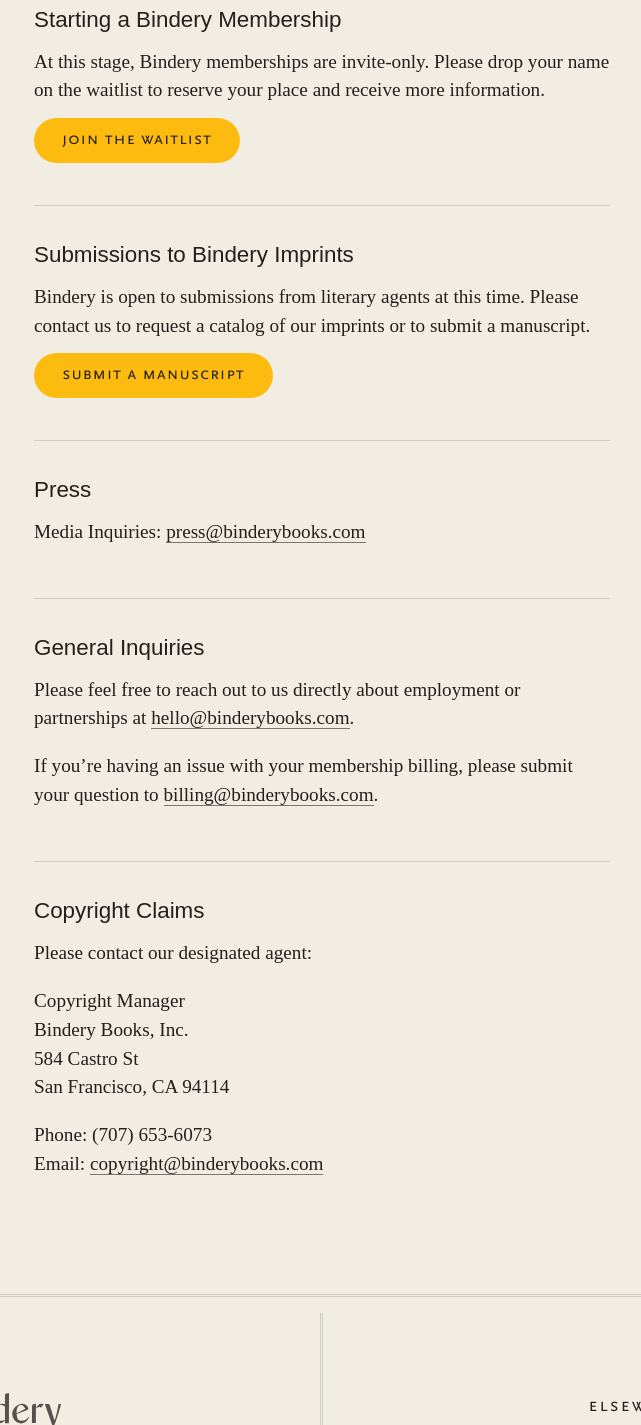
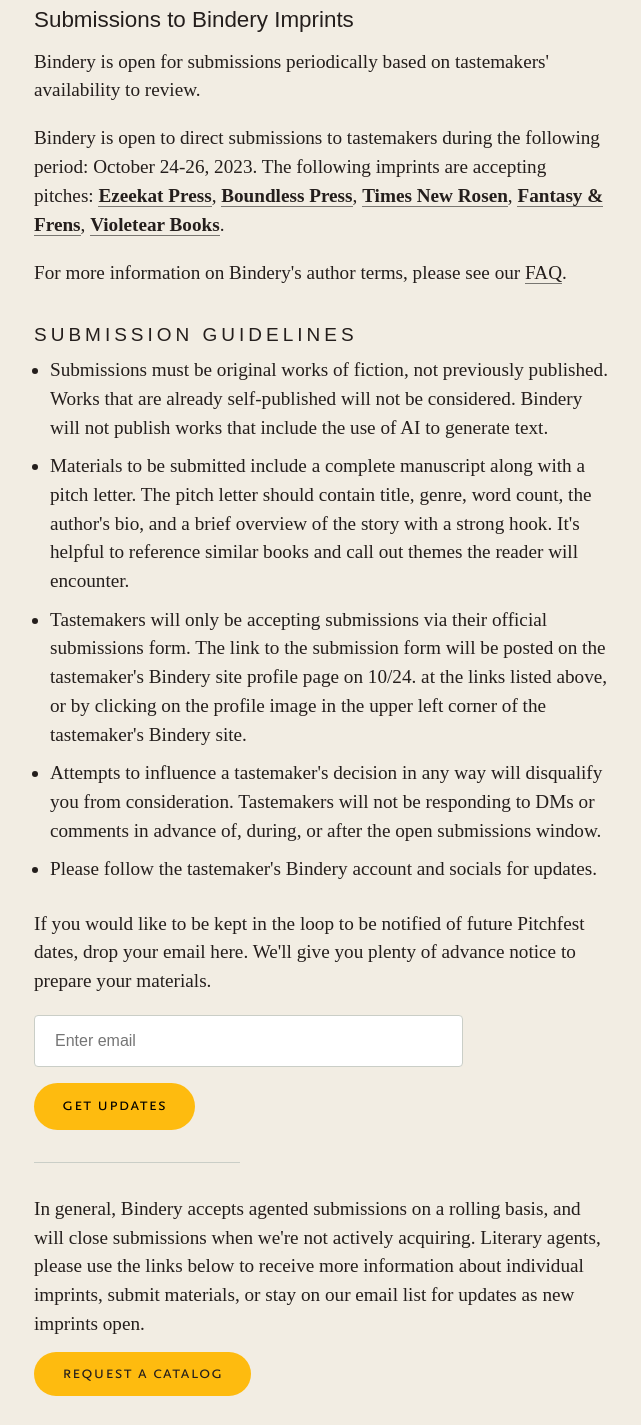
Before and after one commit to BinderyBooks/binderybooks.github.io, a website: page contact/index.html in a window 1280 px wide. Shown: the part 480-1905 px from the top of the page, without its empty margins (318-959 px from the left). Drawn offline with Linux system fonts and the light colour scheme; files whose address does not match are found by name; a web font is replaced by a local one.

Commit message:
Add contact page.

```diff
--- a/contact/index.html
+++ b/contact/index.html
@@ -7,7 +7,7 @@
   <meta name="viewport" content="width=device-width, initial-scale=1">
 
   <meta property=”og:title” content="Bindery Books">
-<meta property=”og:description” content="Bindery is a membership platform that lets book tastemakers become publishers. Together, we’re building a more diverse, equitable, and independent world of books.">
+<meta property=”og:description” content="Bindery is a membership platform that lets book tastemakers become publishers. Together, we're building a more diverse, equitable, and independent world of books.">
 <meta property=”og:type” content="Website">
 <meta property=”og:image” content="https://binderybooks.com/img/affiliate-phone.png">
 <meta property=”og:url” content="https://binderybooks.com">
@@ -32,6 +32,22 @@
 </head>
 
 <body>
+
+  <script>
+    async function subscribe(event) {
+      event.preventDefault();
+      event.target.disabled = true;
+      const successMessage = document.querySelector('.email-success');
+      successMessage.style.display = 'none';
+
+      const email = encodeURIComponent(event.target.form[0].value);
+      const response = await fetch(`https://global.binderybooks.ngrok.dev/api/v2/public/email/${email}`, { method: 'POST' });
+      console.log('response', response);
+      event.target.disabled = false;
+
+      successMessage.style.display = 'block';
+    }
+  </script>
 
 <div class="wrapper">
 <div class="container">
@@ -64,15 +80,46 @@
 
     <section class="contact">
       <article>
+        <h3>Submissions to Bindery Imprints</h3>
+        <p>Bindery is open for submissions periodically based on tastemakers' availability to review.</p>
+        <p>Bindery is open to direct submissions to tastemakers during the following period: October 24-26, 2023. The following imprints are accepting pitches:
+          <a class="inline-link" href="https://ezeekat.binderybooks.com/about">Ezeekat Press</a>,
+          <a class="inline-link" href="https://boundless.binderybooks.com/about">Boundless Press</a>,
+          <a class="inline-link" href="https://timesnewrosen.binderybooks.com/about">Times New Rosen</a>,
+          <a class="inline-link" href="https://fantasyandfrens.binderybooks.com/about">Fantasy & Frens</a>,
+          <a class="inline-link" href="https://violetear.binderybooks.com/about">Violetear Books</a>.
+        </p>
+        <p>For more information on Bindery's author terms, please see our <a href="/faq">FAQ</a>.</p>
+        <h4>Submission Guidelines</h4>
+        <ul>
+          <li>Submissions must be original works of fiction, not previously published. Works that are already self-published will not be considered. Bindery will not publish works that include the use of AI to generate text.</li>
+          <li>Materials to be submitted include a complete manuscript along with a pitch letter. The pitch letter should contain title, genre, word count, the author's bio, and a brief overview of the story with a strong hook. It's helpful to reference similar books and call out themes the reader will encounter.</li>
+          <li>Tastemakers will only be accepting submissions via their official submissions form. The link to the submission form will be posted on the tastemaker's Bindery site profile page on 10/24. at the links listed above, or by clicking on the profile image in the upper left corner of the tastemaker's Bindery site.</li>
+          <li>Attempts to influence a tastemaker's decision in any way will disqualify you from consideration. Tastemakers will not be responding to DMs or comments in advance of, during, or after the open submissions window.</li>
+          <li>Please follow the tastemaker's Bindery account and socials for updates.</li>
+        </ul>
+        <p>
+          If you would like to be kept in the loop to be notified of future Pitchfest dates, drop your email here. We'll give you plenty of advance notice to prepare your materials.
+        </p>
+        <form onsubmit="return false;" class="email-form">
+          <input type="email" name="email" placeholder="Enter email" />
+          <p style="display: none;" class="email-success">Done!</p>
+          <button type="button" class="button" onclick="subscribe(event)">Get Updates</button>
+        </form>
+        <div class="mini-divider"></div>
+        <p>
+          In general, Bindery accepts agented submissions on a rolling basis, and will close submissions when we're not actively acquiring. Literary agents, please use the links below to receive more information about individual imprints, submit materials, or stay on our email list for updates as new imprints open.
+        </p>
+        <p><a href="https://docs.google.com/forms/d/1QTM4DW-p82cfgeop_uOWIlEZAzBK3p6hBEAtxDMZuW4" class="button" target="_blank" title="Request a Catalog">Request a Catalog</a></p>
+        <!-- <p><a href="https://forms.gle/yjG15fYxCdC8E7ej9" class="button" target="_blank" title="Submit a Manuscript">Submit a Manuscript</a></p> -->
+      </article>
+
+      <article>
         <h3>Starting a Bindery Membership</h3>
         <p>At this stage, Bindery memberships are invite-only. Please drop your name on the waitlist to reserve your place and receive more information.</p>
         <p><a href="https://forms.gle/i8eD5154XSP6a1yC9" class="button" target="_blank" title="Join the Waitlist">Join the Waitlist</a></p>
       </article>
-      <article>
-        <h3>Submissions to Bindery Imprints</h3>
-        <p>Bindery is open to submissions from literary agents at this time. Please contact us to request a catalog of our imprints or to submit a manuscript.</p>
-        <p><a href="https://forms.gle/yjG15fYxCdC8E7ej9" class="button" target="_blank" title="Submit a Manuscript">Submit a Manuscript</a></p>
-      </article>
+
       <article>
         <h3>Press</h3>
         <p>Media Inquiries: <a href="mailto:press@binderybooks.com" title="press@binderybooks.com">press@binderybooks.com</a></p>
@@ -81,7 +128,7 @@
         <h3>General Inquiries</h3>
         <p>Please feel free to reach out to us directly about employment or partnerships at <a href="mailto:hello@binderybooks.com" title="hello@binderybooks.com">hello@binderybooks.com</a>.</p>
 
-        <p>If you’re having an issue with your membership billing, please submit your question to <a href="mailto:billing@binderybooks.com" title="billing@binderybooks.com">billing@binderybooks.com</a>.</p>
+        <p>If you're having an issue with your membership billing, please submit your question to <a href="mailto:billing@binderybooks.com" title="billing@binderybooks.com">billing@binderybooks.com</a>.</p>
       </article>
       <article>
         <h3>Copyright Claims</h3>
--- a/css/style.scss
+++ b/css/style.scss
@@ -117,7 +117,7 @@
 
 // UI Elements
 
-a.button {
+.button {
   padding: .75em 1.6em;
   font-family: var(--scala-sans-sc);
   font-size: 1.1rem;
@@ -129,6 +129,7 @@
   &:hover {
     border: none;
   }
+  cursor: pointer;
 
   white-space: nowrap;
 
@@ -136,6 +137,12 @@
     background: var(--soft-black);
     color: var(--white);
   }
+}
+
+.mini-divider {
+  width: 206px;
+  border-bottom: 1px solid var(--mist);
+  margin-bottom: 2rem;
 }
 
 
@@ -474,7 +481,7 @@
   align-self: center;
 
   & > .pitchfest-inner {
-    padding: 43px 105px;
+    padding: 43px 65px 43px 105px;
     display: flex;
     align-items: flex-start;
 
@@ -1145,6 +1152,9 @@
   }
 }
 
+a.inline-link {
+  font-weight: 700;
+}
 
 // Contact
 
@@ -1172,6 +1182,48 @@
     p {
       margin: 0 0 1em 0;
     }
+  }
+
+  h4 {
+    color: var(--primary-soft-black, #241E1C);
+    font-family: var(--scala-sans);
+    font-size: 19px;
+    font-style: normal;
+    font-weight: 400;
+    line-height: 125%; /* 23.75px */
+    letter-spacing: 4px;
+    text-transform: uppercase;
+    margin-top: 1rem;
+  }
+
+  ul {
+    margin: 0 0 1em 0;
+    padding-left: 1rem;
+    list-style-type: disc;
+    list-style-position: outside;
+    li {
+      margin: .5em 0;
+    }
+  }
+
+  .email-form {
+    margin-bottom: 2rem;
+  }
+
+  input {
+    border-radius: 4px;
+    border: 1px solid var(--primary-dove-gray, #CACEC7);
+    background: #FFF;
+    width: 429px;
+    height: 52px;
+    flex-shrink: 0;
+    padding-left: 20px;
+    font-family: var(--scala-sans);
+    margin-bottom: 1rem;
+  }
+
+  .button {
+    align-self: flex-start;
   }
 }
 
```
Also changed, not shown: index.html (+6 -3 lines), css/style.css.
